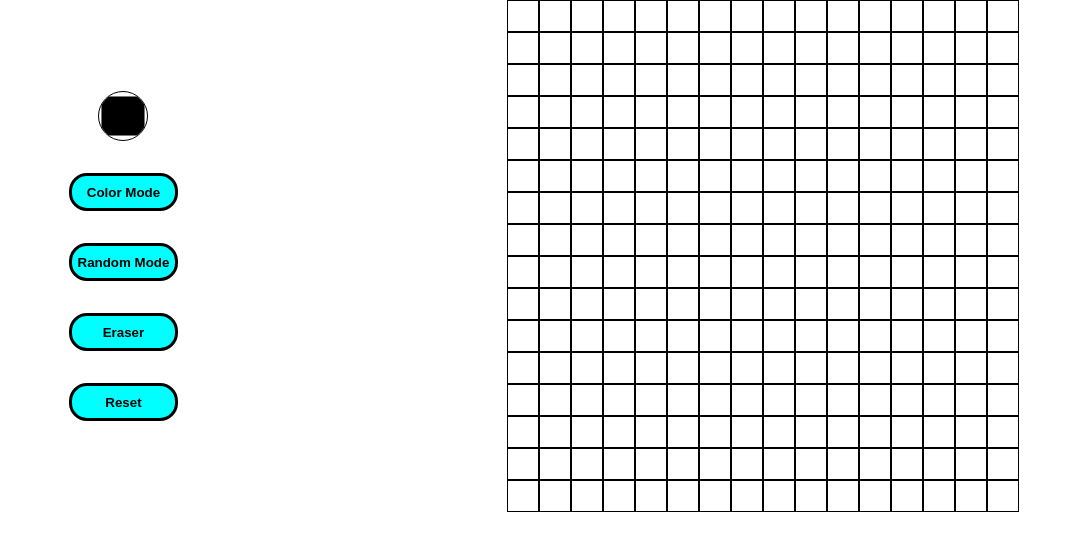
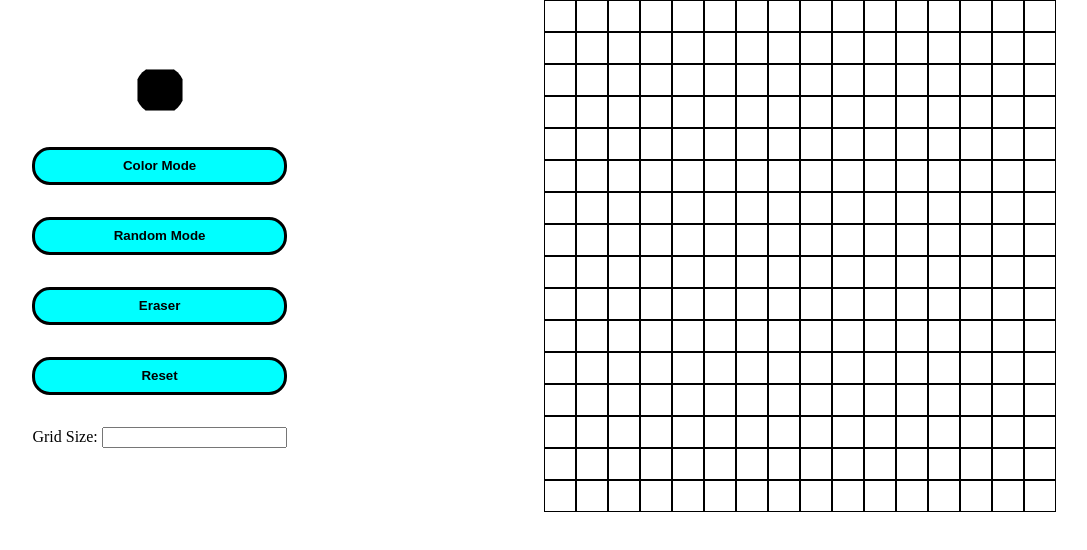
Before and after one commit to ShadowGuy01234/Etch-a-Sketch, a plain HTML site: page index.html in a window 1280 px wide. Shown: the whole page, without its empty margins (96-1183 px from the left). Drawn offline with Linux system fonts and the light colour scheme.

Commit message:
added and modified more UI elements

```diff
--- a/index.html
+++ b/index.html
@@ -15,6 +15,10 @@
             <button class="btnRandom">Random Mode</button>
             <button class="btnEraser">Eraser</button>
             <button class="btnReset">Reset</button>
+            <div class="gridSize">
+                <label for="number">Grid Size:</label>
+                <input type="number" class="size">
+            </div>
         </div>
         <div class="canvas"></div>
     </div>
--- a/styles.css
+++ b/styles.css
@@ -32,12 +32,12 @@ body {
 .color {
     box-sizing: border-box;
     align-self: center;
-    border-radius: 50%;
+    border-radius: 100%;
     width: 50px;
     height: 50px;
     background-color: transparent;
     padding: 0px;
-    border: 1px solid black ;
+    border: 5px transparent ;
 }
 
 .btnColor, .btnRandom, .btnEraser, .btnReset {
@@ -49,3 +49,9 @@ body {
     font-weight: 800;
     flex-basis: 38px;
 }
+
+
+ /* Implementation to be decided */
+/* .btnColor:active , .btnRandom:active , .btnEraser:active , .btnReset:active {
+    background-color:blue;
+} */
```
Also changed, not shown: script.js (+7 -1 lines).
